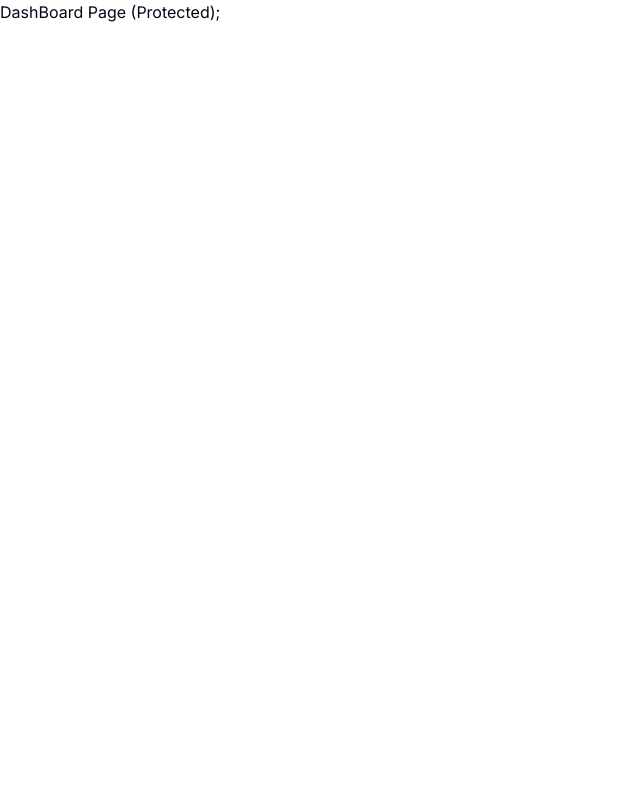
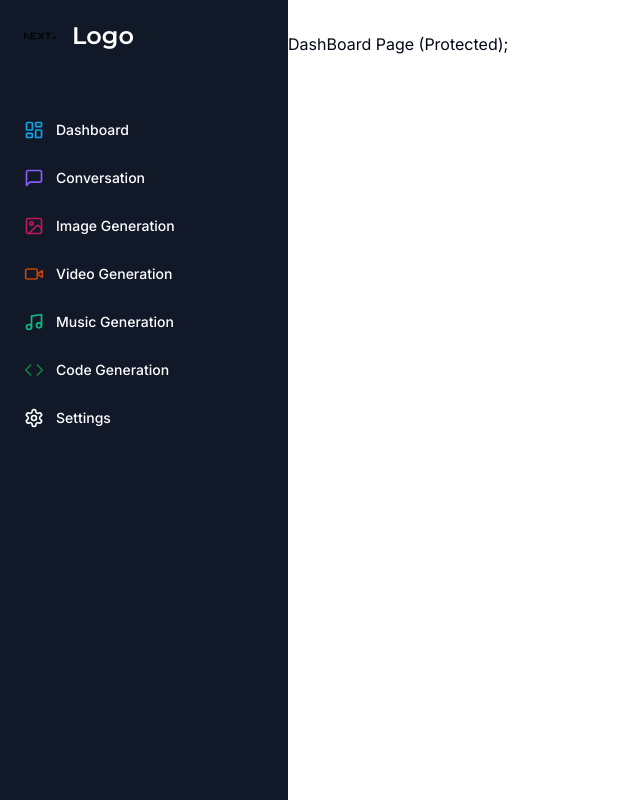
Before and after one commit to Himasnhu-AT/one-ai, a Next.js app: page /dashboard in a window 1280 px wide. Shown: the whole page, without its empty margins (0-640 px from the left). Built offline with nearby package versions, Linux system fonts and the light colour scheme.

Commit message:
milestone 1: sidebar

```diff
--- a/app/(dashboard)/(routes)/dashboard/page.tsx
+++ b/app/(dashboard)/(routes)/dashboard/page.tsx
@@ -1,11 +1,9 @@
-import { Button } from '@/components/ui/button'
 import { UserButton } from '@clerk/nextjs';
 
 const DashBoardPage = () => {
     return (
         <div>
             DashBoard Page (Protected);
-            <UserButton afterSignOutUrl='/' />
         </div>
     )
 }
--- /dev/null
+++ b/app/(dashboard)/layout.tsx
@@ -0,0 +1,24 @@
+import Navbar from "@/components/navbar";
+import SideBar from "@/components/sidebar";
+import { Sidebar } from "lucide-react";
+
+const DashBoardLayout = ({
+    children
+}: {
+    children: React.ReactNode;
+}) => {
+    return (
+        <div className='h-full relative'>
+            <div className='hidden h-full md:flex md:w-72 md:flex-col md:fixed md:inset-y-0 z-[80] bg-gray-900'>
+                <SideBar />
+            </div>
+
+            <main className='md:pl-72'>
+                <Navbar />
+                {children}
+            </main>
+        </div>
+    );
+}
+
+export default DashBoardLayout;
--- /dev/null
+++ b/components/mobile-sidebar.tsx
@@ -0,0 +1,23 @@
+"use client";
+
+import { Menu } from "lucide-react";
+import { Button } from "@/components/ui/button";
+import { Sheet, SheetContent, SheetTrigger } from "@/components/ui/sheet";
+import SideBar from "./sidebar";
+
+const MobileSideBar = () => {
+    return (
+        <Sheet>
+            <SheetTrigger>
+                <Button variant="ghost" size="icon" className="md:hidden">
+                    <Menu />
+                </Button>
+            </SheetTrigger>
+            <SheetContent side={"left"} className="p-0">
+                <SideBar />
+            </SheetContent>
+        </Sheet>
+    )
+}
+
+export default MobileSideBar;
--- /dev/null
+++ b/components/navbar.tsx
@@ -0,0 +1,18 @@
+import { Button } from "@/components/ui/button";
+import { UserButton } from "@clerk/nextjs";
+import { Ghost, Menu } from "lucide-react";
+import MobileSideBar from "./mobile-sidebar";
+
+const Navbar = () => {
+    return (
+        <div className="flex items-center p-4">
+            <MobileSideBar />
+
+            <div className="flex w-full justify-end">
+                <UserButton afterSignOutUrl="/" />
+            </div>
+        </div>
+    );
+}
+
+export default Navbar;
--- /dev/null
+++ b/components/sidebar.tsx
@@ -0,0 +1,89 @@
+"use client";
+
+import { cn } from "@/lib/utils";
+import { Code, ImageIcon, LayoutDashboard, MessageSquare, Music, Settings, Video } from "lucide-react";
+import { Montserrat } from "next/font/google";
+import Image from "next/image";
+import Link from "next/link";
+
+const montserrat = Montserrat({
+    weight: "600",
+    subsets: ["latin"]
+});
+
+const routes = [
+    {
+        label: "Dashboard",
+        href: "/dashboard",
+        icon: LayoutDashboard,
+        color: "text-sky-500",
+    },
+    {
+        label: "Conversation",
+        href: "/conversation",
+        icon: MessageSquare,
+        color: "text-violet-500",
+    },
+    {
+        label: "Image Generation",
+        href: "/image",
+        icon: ImageIcon,
+        color: "text-pink-700",
+    },
+    {
+        label: "Video Generation",
+        href: "/video",
+        icon: Video,
+        color: "text-orange-700",
+    },
+    {
+        label: "Music Generation",
+        href: "/music",
+        icon: Music,
+        color: "text-emerald-500",
+    },
+    {
+        label: "Code Generation",
+        href: "/code",
+        icon: Code,
+        color: "text-green-700",
+    }, {
+        label: "Settings",
+        href: "/settings",
+        icon: Settings,
+    },
+]
+
+const SideBar = () => {
+    return (
+        <div className="space-y-4 py-4 flex flex-col h-full bg-[#111827] text-white">
+            <div className="px-3 py-1 flex-1">
+                <Link href="/dashboard" className="flex items-center pl-3 mb-14">
+                    <div className="relative w-8 h-8 mr-4">
+                        <Image
+                            fill
+                            alt="Logo"
+                            src="/next.svg"
+                        />
+                    </div>
+                    <h1 className={cn("text-2xl font-bold", montserrat.className)}>Logo</h1>
+                </Link>
+                <div className="space-y-1">
+                    {routes.map((route) => (
+                        <Link
+                            href={route.href}
+                            key={route.href}
+                            className="text-sm group flex p-3 w-full justify-start font-medium cursor-pointer hover:text-white hover:bg-white/10 rounded-lg transition">
+                            <div className="flex items-center flex-1">
+                                <route.icon className={cn("w-5 h-5 mr-3", route.color)} />
+                                {route.label}
+                            </div>
+                        </Link>
+                    ))}
+                </div>
+            </div>
+        </div>
+    );
+};
+
+export default SideBar;
--- /dev/null
+++ b/components/ui/sheet.tsx
@@ -0,0 +1,140 @@
+"use client"
+
+import * as React from "react"
+import * as SheetPrimitive from "@radix-ui/react-dialog"
+import { cva, type VariantProps } from "class-variance-authority"
+import { X } from "lucide-react"
+
+import { cn } from "@/lib/utils"
+
+const Sheet = SheetPrimitive.Root
+
+const SheetTrigger = SheetPrimitive.Trigger
+
+const SheetClose = SheetPrimitive.Close
+
+const SheetPortal = SheetPrimitive.Portal
+
+const SheetOverlay = React.forwardRef<
+  React.ElementRef<typeof SheetPrimitive.Overlay>,
+  React.ComponentPropsWithoutRef<typeof SheetPrimitive.Overlay>
+>(({ className, ...props }, ref) => (
+  <SheetPrimitive.Overlay
+    className={cn(
+      "fixed inset-0 z-50 bg-background/80 backdrop-blur-sm data-[state=open]:animate-in data-[state=closed]:animate-out data-[state=closed]:fade-out-0 data-[state=open]:fade-in-0",
+      className
+    )}
+    {...props}
+    ref={ref}
+  />
+))
+SheetOverlay.displayName = SheetPrimitive.Overlay.displayName
+
+const sheetVariants = cva(
+  "fixed z-50 gap-4 bg-background p-6 shadow-lg transition ease-in-out data-[state=open]:animate-in data-[state=closed]:animate-out data-[state=closed]:duration-300 data-[state=open]:duration-500",
+  {
+    variants: {
+      side: {
+        top: "inset-x-0 top-0 border-b data-[state=closed]:slide-out-to-top data-[state=open]:slide-in-from-top",
+        bottom:
+          "inset-x-0 bottom-0 border-t data-[state=closed]:slide-out-to-bottom data-[state=open]:slide-in-from-bottom",
+        left: "inset-y-0 left-0 h-full w-3/4 border-r data-[state=closed]:slide-out-to-left data-[state=open]:slide-in-from-left sm:max-w-sm",
+        right:
+          "inset-y-0 right-0 h-full w-3/4  border-l data-[state=closed]:slide-out-to-right data-[state=open]:slide-in-from-right sm:max-w-sm",
+      },
+    },
+    defaultVariants: {
+      side: "right",
+    },
+  }
+)
+
+interface SheetContentProps
+  extends React.ComponentPropsWithoutRef<typeof SheetPrimitive.Content>,
+    VariantProps<typeof sheetVariants> {}
+
+const SheetContent = React.forwardRef<
+  React.ElementRef<typeof SheetPrimitive.Content>,
+  SheetContentProps
+>(({ side = "right", className, children, ...props }, ref) => (
+  <SheetPortal>
+    <SheetOverlay />
+    <SheetPrimitive.Content
+      ref={ref}
+      className={cn(sheetVariants({ side }), className)}
+      {...props}
+    >
+      {children}
+      <SheetPrimitive.Close className="absolute right-4 top-4 rounded-sm opacity-70 ring-offset-background transition-opacity hover:opacity-100 focus:outline-none focus:ring-2 focus:ring-ring focus:ring-offset-2 disabled:pointer-events-none data-[state=open]:bg-secondary">
+        <X className="h-4 w-4" />
+        <span className="sr-only">Close</span>
+      </SheetPrimitive.Close>
+    </SheetPrimitive.Content>
+  </SheetPortal>
+))
+SheetContent.displayName = SheetPrimitive.Content.displayName
+
+const SheetHeader = ({
+  className,
+  ...props
+}: React.HTMLAttributes<HTMLDivElement>) => (
+  <div
+    className={cn(
+      "flex flex-col space-y-2 text-center sm:text-left",
+      className
+    )}
+    {...props}
+  />
+)
+SheetHeader.displayName = "SheetHeader"
+
+const SheetFooter = ({
+  className,
+  ...props
+}: React.HTMLAttributes<HTMLDivElement>) => (
+  <div
+    className={cn(
+      "flex flex-col-reverse sm:flex-row sm:justify-end sm:space-x-2",
+      className
+    )}
+    {...props}
+  />
+)
+SheetFooter.displayName = "SheetFooter"
+
+const SheetTitle = React.forwardRef<
+  React.ElementRef<typeof SheetPrimitive.Title>,
+  React.ComponentPropsWithoutRef<typeof SheetPrimitive.Title>
+>(({ className, ...props }, ref) => (
+  <SheetPrimitive.Title
+    ref={ref}
+    className={cn("text-lg font-semibold text-foreground", className)}
+    {...props}
+  />
+))
+SheetTitle.displayName = SheetPrimitive.Title.displayName
+
+const SheetDescription = React.forwardRef<
+  React.ElementRef<typeof SheetPrimitive.Description>,
+  React.ComponentPropsWithoutRef<typeof SheetPrimitive.Description>
+>(({ className, ...props }, ref) => (
+  <SheetPrimitive.Description
+    ref={ref}
+    className={cn("text-sm text-muted-foreground", className)}
+    {...props}
+  />
+))
+SheetDescription.displayName = SheetPrimitive.Description.displayName
+
+export {
+  Sheet,
+  SheetPortal,
+  SheetOverlay,
+  SheetTrigger,
+  SheetClose,
+  SheetContent,
+  SheetHeader,
+  SheetFooter,
+  SheetTitle,
+  SheetDescription,
+}
--- a/package.json
+++ b/package.json
@@ -10,6 +10,7 @@
   },
   "dependencies": {
     "@clerk/nextjs": "^4.27.1",
+    "@radix-ui/react-dialog": "^1.0.5",
     "@radix-ui/react-slot": "^1.0.2",
     "class-variance-authority": "^0.7.0",
     "clsx": "^2.0.0",
```
Also changed, not shown: 1 other file (tests, documents, lock files or other folders).
